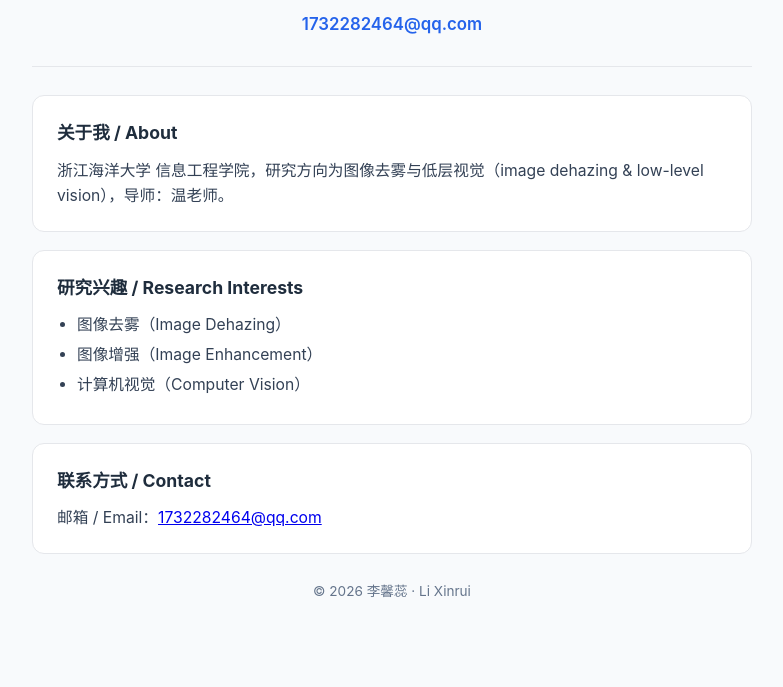
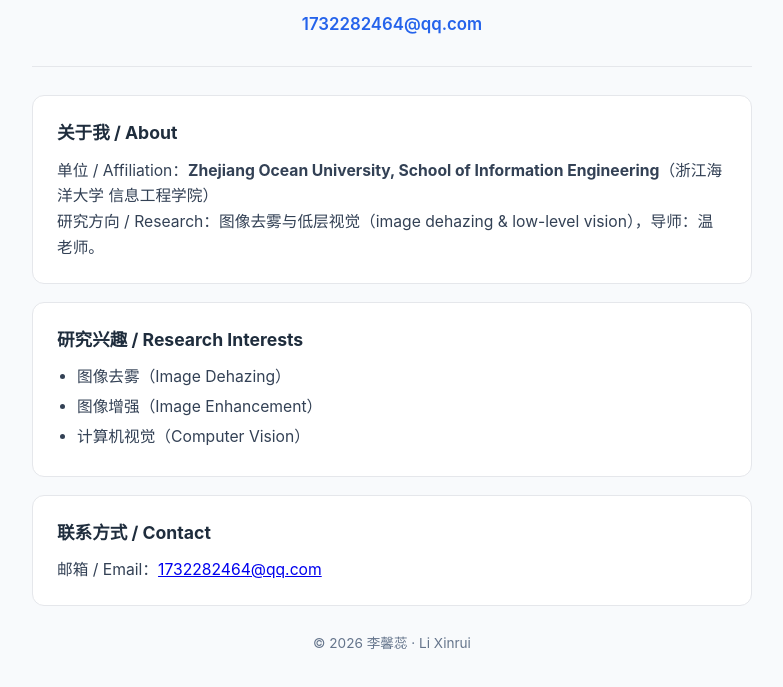
Before and after one commit to uu0220/uu0220.github.io, a plain HTML site: page index.html in a window 1280 px wide. Shown: the part 141-828 px from the top of the page, without its empty margins (248-1031 px from the left). Before the commit the page ends 807 px from the top, so only its background shows below. Drawn offline with Linux system fonts and the light colour scheme.

Commit message:
Add English affiliation for OpenReview profile
Co-Authored-By: Claude Code <noreply@anthropic.com>

```diff
--- a/index.html
+++ b/index.html
@@ -52,7 +52,8 @@
   <section>
     <h2>关于我 / About</h2>
     <p>
-      浙江海洋大学 信息工程学院，研究方向为图像去雾与低层视觉（image dehazing &amp; low-level vision），导师：温老师。
+      单位 / Affiliation：<strong>Zhejiang Ocean University, School of Information Engineering</strong>（浙江海洋大学 信息工程学院）<br>
+      研究方向 / Research：图像去雾与低层视觉（image dehazing &amp; low-level vision），导师：温老师。
     </p>
   </section>
 
```
